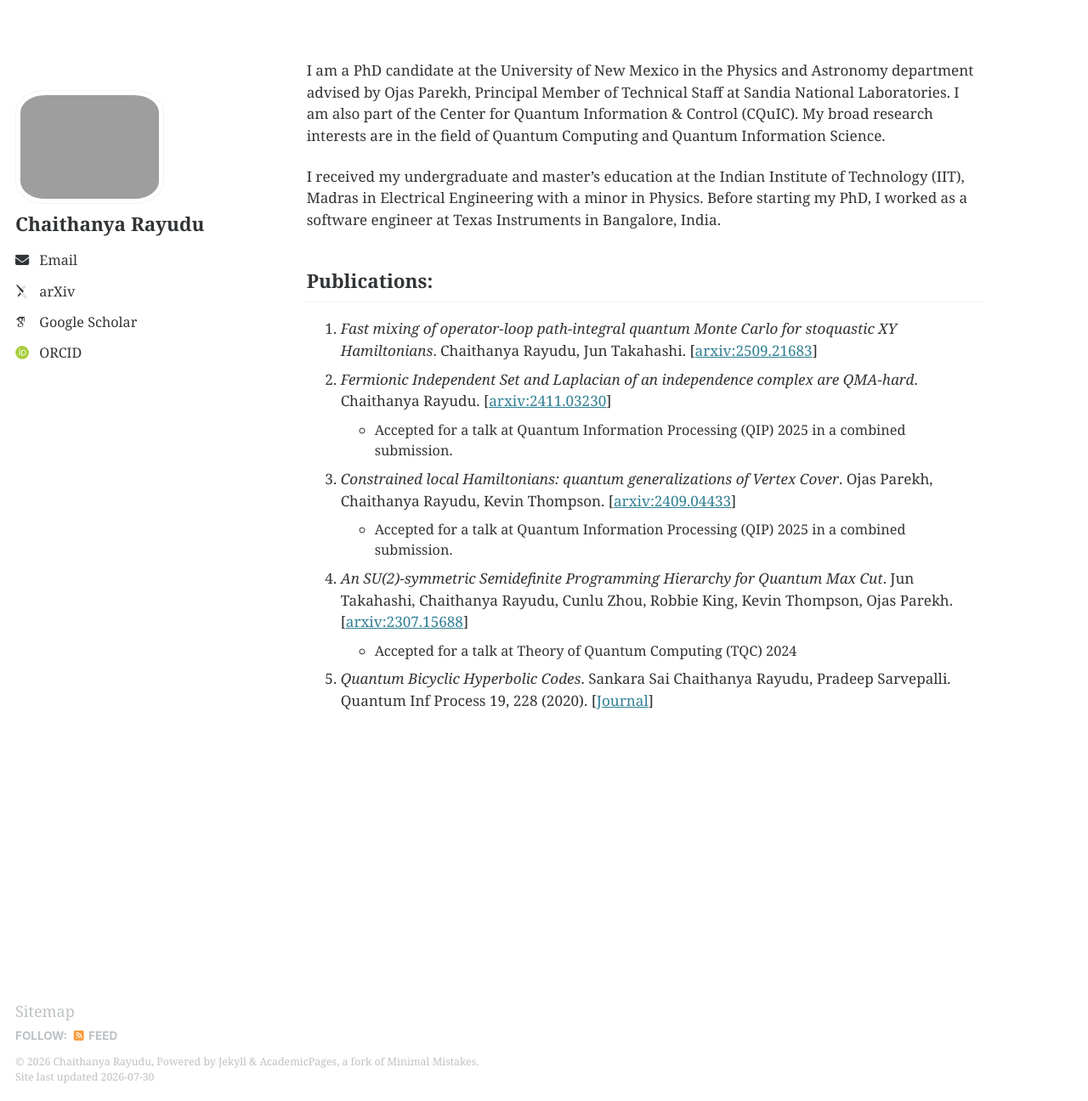
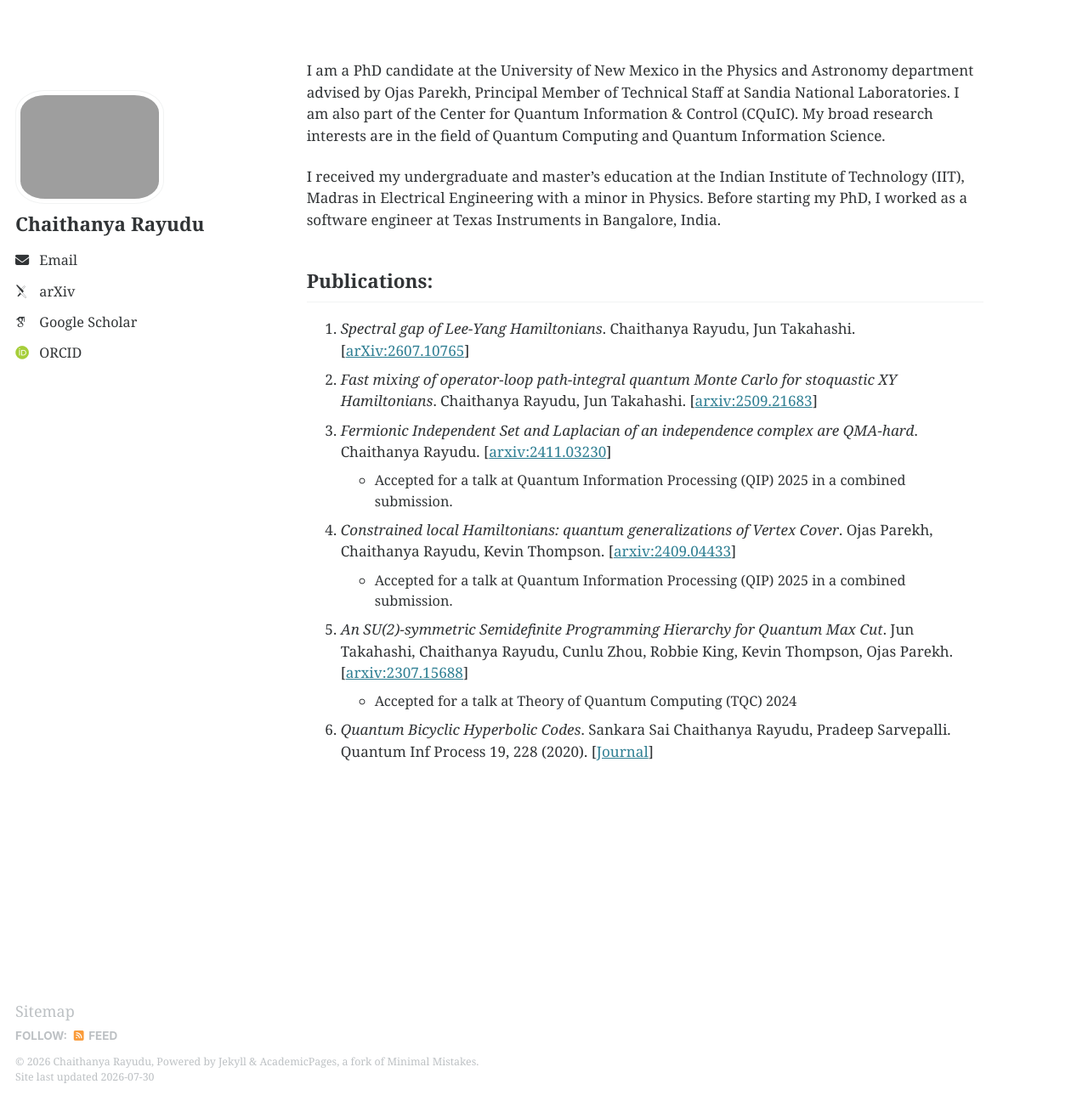
Before and after one commit to chaithanyarss/chaithanyarss.github.io, a Jekyll site: the page built from _pages/about.md, in a window 1280 px wide and 1296 px high. Shown: the whole window at 85% size. Built offline with Jekyll 4.4.1, drawn with Linux system fonts in a browser that asks for light colours; some web fonts are replaced.

Commit message:
Added a new paper!

```diff
--- a/_pages/about.md
+++ b/_pages/about.md
@@ -13,6 +13,7 @@ I received my undergraduate and master’s education at the Indian Institute of
 
 Publications:
 ---
+6. *Spectral gap of Lee-Yang Hamiltonians*. Chaithanya Rayudu, Jun Takahashi. [[arXiv:2607.10765](https://arxiv.org/abs/2607.10765)]
 5. *Fast mixing of operator-loop path-integral quantum Monte Carlo for stoquastic XY Hamiltonians*. Chaithanya Rayudu, Jun Takahashi. [[arxiv:2509.21683](https://arxiv.org/abs/2509.21683)]
 4. *Fermionic Independent Set and Laplacian of an independence complex are QMA-hard*. Chaithanya Rayudu. [[arxiv:2411.03230](https://arxiv.org/abs/2411.03230)]
   * Accepted for a talk at Quantum Information Processing (QIP) 2025 in a combined submission.
```
